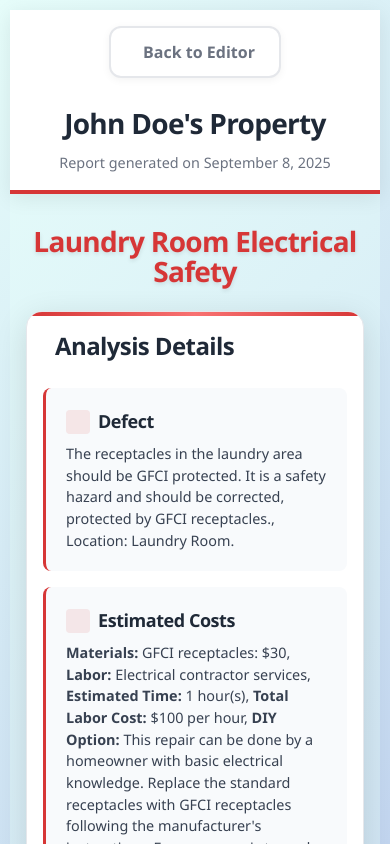
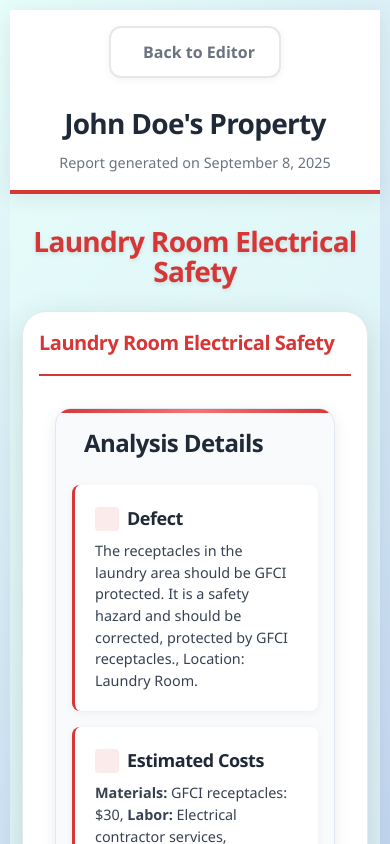
Before and after one commit to AbdulRauf-Sidd/Advanced-Image-Editor-Next.js, a Next.js app: page /user-report in a window 390 px wide. Shown: the top 844 px of the page. Built offline with nearby package versions, Linux system fonts and the light colour scheme.

Commit message:
report page 2.0

```diff
--- a/src/app/user-report/page.tsx
+++ b/src/app/user-report/page.tsx
@@ -25,6 +25,23 @@ interface ReportData {
       recommendation: string;
       totalEstimatedCost: string;
     };
+  };
+}
+
+interface ReportSection {
+  id: number;
+  heading: string;
+  image: string | File | null;
+  defect: string;
+  location: string;
+  estimatedCosts: {
+    materials: string;
+    labor: string;
+    estimatedTime: string;
+    totalLaborCost: string;
+    divOption: string;
+    recommendation: string;
+    totalEstimatedCost: string;
   };
 }
 
@@ -58,6 +75,40 @@ export default function UserReport() {
   });
 
   const [image, setImage] = useState<string | File | null>(null);
+  const [reportSections, setReportSections] = useState<ReportSection[]>([
+    {
+      id: 1,
+      heading: "Laundry Room Electrical Safety",
+      image: null,
+      defect: "The receptacles in the laundry area should be GFCI protected. It is a safety hazard and should be corrected, protected by GFCI receptacles.",
+      location: "Laundry Room",
+      estimatedCosts: {
+        materials: "GFCI receptacles: $30",
+        labor: "Electrical contractor services",
+        estimatedTime: "1 hour(s)",
+        totalLaborCost: "$100 per hour",
+        divOption: "This repair can be done by a homeowner with basic electrical knowledge. Replace the standard receptacles with GFCI receptacles following the manufacturer's instructions. Ensure power is turned off before starting. If unsure, consult a professional.",
+        recommendation: "The receptacles in the laundry area should be GFCI protected. It is a safety hazard and should be corrected, protected by GFCI receptacles.",
+        totalEstimatedCost: "$130"
+      }
+    },
+    {
+      id: 2,
+      heading: "Kitchen Electrical Outlet Inspection",
+      image: null,
+      defect: "The kitchen outlets require GFCI protection for safety compliance. This is a critical safety issue that needs immediate attention.",
+      location: "Kitchen",
+      estimatedCosts: {
+        materials: "GFCI outlets: $45",
+        labor: "Licensed electrician services",
+        estimatedTime: "2 hour(s)",
+        totalLaborCost: "$120 per hour",
+        divOption: "This repair requires intermediate electrical knowledge. Install GFCI outlets following local electrical codes and manufacturer guidelines. Always turn off power at the breaker before starting.",
+        recommendation: "All kitchen outlets should be GFCI protected to prevent electrical hazards. This is required by electrical code and essential for safety.",
+        totalEstimatedCost: "$285"
+      }
+    }
+  ]);
 
   useEffect(() => {
     const now = new Date();
@@ -70,12 +121,16 @@ export default function UserReport() {
     // Get image from analysis data if available
     if (analysisData?.image) {
       setImage(analysisData.image);
+      // Update the first report section with the image
+      setReportSections(prev => prev.map((section, index) =>
+        index === 0 ? { ...section, image: analysisData.image } : section
+      ));
     }
 
     // In a real application, you would fetch user property and report data from backend here
     // Example:
     // fetchUserProperty().then(setUserProperty);
-    // fetchReportData().then(setReportData);
+    // fetchReportSections().then(setReportSections);
   }, [analysisData]);
 
   const generatePDF = () => {
@@ -112,18 +167,28 @@ export default function UserReport() {
           </h1>
         </div>
 
-        {/* Content Grid */}
+        {/* Report Sections Container */}
+        <div className={styles.reportSectionsContainer}>
+          {reportSections.map((section, index) => (
+            <div key={section.id} className={styles.reportSection}>
+              {/* Section Heading */}
+              <div className={styles.sectionHeading}>
+                <h2 className={styles.sectionHeadingText}>
+                  {section.heading}
+                </h2>
+              </div>
+
               <div className={styles.contentGrid}>
                 {/* Left Side - Image */}
                 <div className={styles.imageSection}>
-            <h2 className={styles.imageTitle}>
+                  <h3 className={styles.imageTitle}>
                     <i className="fas fa-camera"></i>
                     Visual Evidence
-            </h2>
+                  </h3>
                   <div className={styles.imageContainer}>
-              {image ? (
+                    {section.image ? (
                       <img
-                  src={typeof image === 'string' ? image : URL.createObjectURL(image)}
+                        src={typeof section.image === 'string' ? section.image : URL.createObjectURL(section.image)}
                         alt="Property analysis"
                         className={styles.propertyImage}
                         onError={(e) => {
@@ -141,35 +206,38 @@ export default function UserReport() {
 
                 {/* Right Side - Description */}
                 <div className={styles.descriptionSection}>
-            <h2 className={styles.descriptionTitle}>
+                  <h3 className={styles.descriptionTitle}>
                     <i className="fas fa-clipboard-list"></i>
                     Analysis Details
-            </h2>
+                  </h3>
 
                   <div className="space-y-6">
                     {/* Defect Section */}
                     <div className={styles.section}>
-                <h3 className={styles.sectionTitle}>
+                      <h4 className={styles.sectionTitle}>
                         <i className="fas fa-exclamation-triangle"></i>
                         Defect
-                </h3>
+                      </h4>
                       <p className={styles.sectionContent}>
-                  {reportData.description.defect}, Location: {reportData.description.location}.
+                        {section.defect}, Location: {section.location}.
                       </p>
                     </div>
 
                     {/* Estimated Costs Section */}
                     <div className={styles.section}>
-                <h3 className={styles.sectionTitle}>
+                      <h4 className={styles.sectionTitle}>
                         <i className="fas fa-dollar-sign"></i>
                         Estimated Costs
-                </h3>
+                      </h4>
                       <div className={styles.sectionContent}>
-                  <p><strong>Materials:</strong> {reportData.description.estimatedCosts.materials}, <strong>Labor:</strong> {reportData.description.estimatedCosts.labor}, <strong>Estimated Time:</strong> {reportData.description.estimatedCosts.estimatedTime}, <strong>Total Labor Cost:</strong> {reportData.description.estimatedCosts.totalLaborCost}, <strong>DIY Option:</strong> {reportData.description.estimatedCosts.divOption}, <strong>Recommendation:</strong> {reportData.description.estimatedCosts.recommendation}, <strong>Total Estimated Cost:</strong> {reportData.description.estimatedCosts.totalEstimatedCost}.</p>
+                        <p><strong>Materials:</strong> {section.estimatedCosts.materials}, <strong>Labor:</strong> {section.estimatedCosts.labor}, <strong>Estimated Time:</strong> {section.estimatedCosts.estimatedTime}, <strong>Total Labor Cost:</strong> {section.estimatedCosts.totalLaborCost}, <strong>DIY Option:</strong> {section.estimatedCosts.divOption}, <strong>Recommendation:</strong> {section.estimatedCosts.recommendation}, <strong>Total Estimated Cost:</strong> {section.estimatedCosts.totalEstimatedCost}.</p>
                       </div>
                     </div>
                   </div>
                 </div>
+              </div>
+            </div>
+          ))}
         </div>
 
         {/* Action Buttons */}
--- a/src/app/user-report/user-report.module.css
+++ b/src/app/user-report/user-report.module.css
@@ -81,23 +81,52 @@
   line-height: 1.1;
 }
 
+.reportSectionsContainer {
+  max-width: 1400px;
+  margin: 0 auto;
+  padding: 0 2rem;
+}
+
+.reportSection {
+  background: white;
+  border-radius: 1.5rem;
+  padding: 2rem;
+  margin-bottom: 2rem;
+  box-shadow: 0 8px 32px rgba(0, 0, 0, 0.12);
+  border: 1px solid #e5e7eb;
+}
+
+.sectionHeading {
+  margin-bottom: 2rem;
+  padding-bottom: 1rem;
+  border-bottom: 2px solid #d63636;
+}
+
+.sectionHeadingText {
+  font-size: 1.75rem;
+  font-weight: 700;
+  color: #d63636;
+  margin: 0;
+  letter-spacing: -0.025em;
+}
+
 .contentGrid {
   display: grid;
   grid-template-columns: 1fr 3fr;
   gap: 2rem;
-  margin-bottom: 3rem;
-  max-width: 1400px;
+  margin-bottom: 0;
+  max-width: 100%;
   margin-left: auto;
   margin-right: auto;
-  padding: 0 2rem;
+  padding: 0;
 }
 
 .imageSection {
-  background: white;
-  border-radius: 1.5rem;
+  background: #f8fafc;
+  border-radius: 1rem;
   padding: 1.5rem;
-  box-shadow: 0 8px 32px rgba(0, 0, 0, 0.12);
-  border: 1px solid #e5e7eb;
+  box-shadow: 0 4px 16px rgba(0, 0, 0, 0.08);
+  border: 1px solid #e2e8f0;
   position: relative;
   overflow: hidden;
 }
@@ -174,11 +203,11 @@
 }
 
 .descriptionSection {
-  background: white;
-  border-radius: 1.5rem;
+  background: #f8fafc;
+  border-radius: 1rem;
   padding: 1.5rem;
-  box-shadow: 0 8px 32px rgba(0, 0, 0, 0.12);
-  border: 1px solid #e5e7eb;
+  box-shadow: 0 4px 16px rgba(0, 0, 0, 0.08);
+  border: 1px solid #e2e8f0;
   position: relative;
   overflow: hidden;
 }
@@ -212,17 +241,18 @@
 .section {
   margin-bottom: 1rem;
   padding: 1rem;
-  background: #f8fafc;
+  background: white;
   border-radius: 0.5rem;
   border-left: 3px solid #d63636;
   transition: all 0.3s ease;
   position: relative;
+  box-shadow: 0 2px 8px rgba(0, 0, 0, 0.05);
 }
 
 .section:hover {
-  background: #f1f5f9;
+  background: #f8fafc;
   transform: translateX(2px);
-  box-shadow: 0 2px 8px rgba(214, 54, 54, 0.1);
+  box-shadow: 0 4px 12px rgba(214, 54, 54, 0.15);
 }
 
 .section:last-child {
@@ -384,7 +414,6 @@
   .contentGrid {
     grid-template-columns: 1fr;
     gap: 2rem;
-    max-width: 1000px;
   }
 
   .mainHeading {
@@ -398,13 +427,16 @@
     padding-left: 1.5rem;
     padding-right: 1.5rem;
   }
+
+  .reportSectionsContainer {
+    padding: 0 1.5rem;
+  }
 }
 
 @media (max-width: 768px) {
   .contentGrid {
     grid-template-columns: 1fr;
     gap: 1.5rem;
-    max-width: 1000px;
     display: flex;
     flex-direction: column;
   }
@@ -415,6 +447,18 @@
 
   .imageSection {
     order: 2;
+  }
+
+  .reportSectionsContainer {
+    padding: 0 1rem;
+  }
+
+  .reportSection {
+    padding: 1.5rem;
+  }
+
+  .sectionHeadingText {
+    font-size: 1.5rem;
   }
 
   .headerContent {
@@ -473,6 +517,18 @@
     order: 2;
   }
 
+  .reportSectionsContainer {
+    padding: 0 0.75rem;
+  }
+
+  .reportSection {
+    padding: 1rem;
+  }
+
+  .sectionHeadingText {
+    font-size: 1.25rem;
+  }
+
   .imageSection,
   .descriptionSection {
     padding: 1rem;
```
Lines whose indentation alone changed are shown as unchanged.
